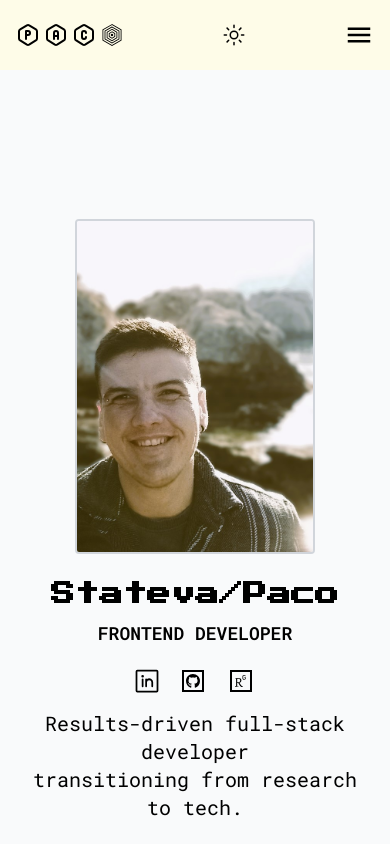
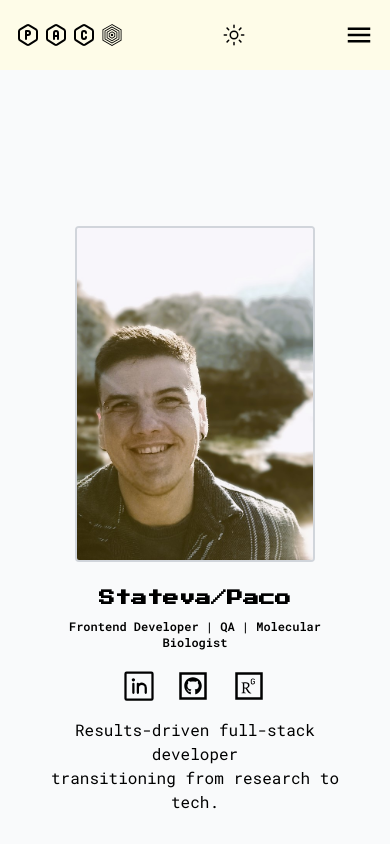
Before and after one commit to torbalansky/portfolio-pako, a React (Vite) app: page / in a window 390 px wide. Shown: the top 844 px of the page. Built offline with nearby package versions, Linux system fonts and the light colour scheme.

Commit message:
Update stack, about and hero section.

```diff
--- a/src/Data/Data.js
+++ b/src/Data/Data.js
@@ -8,7 +8,7 @@ import { RiJavascriptLine } from "react-icons/ri";
 import { FaHtml5, FaCss3Alt, FaNodeJs, FaPython, FaGitSquare  } from "react-icons/fa";
 import { RiReactjsFill, RiTailwindCssFill } from "react-icons/ri";
 import { BiLogoMongodb, BiLogoPostgresql, BiLogoDjango } from "react-icons/bi";
-import { SiTypescript , SiPostman, SiVite  } from "react-icons/si";
+import { SiTypescript , SiPostman, SiVite, SiSelenium, SiJira } from "react-icons/si";
 
 export const NavbarData = [
   {
@@ -199,4 +199,18 @@ export const techData = [
     logo: SiVite,
     backgroundColor: "#646CFF",
   },
+
+  {
+    id: 15,
+    title: "Selenium",
+    logo: SiSelenium,
+    backgroundColor: "#4DB33D",
+  },
+
+  {
+    id: 16,
+    title: "Jira",
+    logo: SiJira,
+    backgroundColor: "#1572B6",
+  },
 ];
--- a/src/components/About.jsx
+++ b/src/components/About.jsx
@@ -30,15 +30,15 @@ const About = () => {
             <p className='p-2 font-mono text-left' data-aos='fade-up'>
               Hearing about Dolly the Sheep (5th of July 1996) sparked my fascination with molecular biology. So I ended up defending:
             </p>
-            <LadderStep title="Ph.D. in Biochemistry" icon={<GiGraduateCap className="w-10 h-10" />} />
+            <LadderStep title="Ph.D. in Molecular Biology" icon={<GiGraduateCap className="w-10 h-10" />} />
             <p className='p-2 font-mono text-left' data-aos='fade-up'>
               Gained a solid foundation in molecular biology, focusing on nanotech and protein post-translational modification.
             </p>
             <LadderStep title="2nd Big Inspiration: Coding Discovery" icon={<FaLaptopCode className="w-10 h-10" />} />
             <p className='p-2 font-mono text-left' data-aos='fade-up'>
-              During my second postdoc, I felt the same excitement I had for Dolly when I discovered coding. It opened a new world for me—new languages, a way of communicating with machines, and new ways of understanding the world. Since that moment, I’ve committed myself to becoming a developer, eager to explore and innovate through code.
-            <br /> I am currently seeking a company where I can learn and grow, aspiring to become a coding guru one day.
-            The complexity and variety of stacks I need to master can be overwhelming, but I am patient and willing to put in the effort.
+            During my second postdoc, I felt the same excitement I had for Dolly when I discovered coding. It opened a new world for me—new languages, a way of communicating with machines, and new ways of understanding the world. Since that moment, I’ve committed myself to becoming a developer, eager to explore and innovate through code.
+            <br /><br /> In addition to my development journey, I am also passionate about Quality Assurance. I completed a course in QA at SoftUni, which deepened my interest in this field. My research background makes me well-suited for QA, as I am detail-oriented and have a keen eye for discrepancies. I possess strong analytical and problem-solving skills, and excellent attention to detail.
+            <br /><br />I am currently seeking a company where I can learn and grow in the tech world. The complexity and variety of stacks I need to master can be overwhelming, but I am patient and willing to put in the effort.
             </p>
             <LadderStep title="Hobbies" icon={<BsHeadsetVr className="w-10 h-10" />} />
             <p className='p-2 font-mono text-left' data-aos='fade-up'>
--- a/src/components/Hero.jsx
+++ b/src/components/Hero.jsx
@@ -12,20 +12,20 @@ const Hero = () => {
           <img src={heroImg} alt="Profile picture of Pako" className="w-60 h-800 md:w-60 md:h-80 rounded border-2 border-gray-300" />
         </div>
         <div className="flex flex-col items-center md:items-center justify-center">
-          <h1 className="text-2xl md:text-3xl font-bold mt-2 md:mt-4">Stateva/Paco</h1>
-          <h2 className="font-mono text-md md:text-md font-semibold mt-1 md:mt-2">FRONTEND DEVELOPER</h2>
+          <h1 className="text-1xl md:text-3xl font-bold mt-2 md:mt-4">Stateva/Paco</h1>
+          <p className="font-mono text-xs md:text-xs font-semibold m-2 md:mt-3">Frontend Developer | QA | Molecular Biologist</p>
           <div className="flex justify-center md:justify-start gap-4 mt-2 items-center">
             <a href="https://www.linkedin.com/in/pacostathis/" target="_blank" rel="noopener noreferrer">
-              <PiLinkedinLogo className="w-7 h-7 md:w-8 md:h-8 cursor-pointer transition-all duration-200 ease-in-out hover:scale-110" />
+              <PiLinkedinLogo className="w-9 h-9 md:w-11 md:h-11 cursor-pointer transition-all duration-200 ease-in-out hover:scale-110" />
             </a>
             <a href="https://github.com/torbalansky" target="_blank" rel="noopener noreferrer">
-              <LiaGithubSquare className="w-8 h-8 md:w-9 md:h-9 cursor-pointer transition-all duration-200 ease-in-out hover:scale-110" />
+              <LiaGithubSquare className="w-10 h-10 md:w-12 md:h-12 cursor-pointer transition-all duration-200 ease-in-out hover:scale-110" />
             </a>
             <a href="https://www.researchgate.net/profile/Silviya-Stateva" target="_blank" rel="noopener noreferrer">
-              <LiaResearchgate className="w-8 h-8 md:w-9 md:h-9 cursor-pointer transition-all duration-200 ease-in-out hover:scale-110" />
+              <LiaResearchgate className="w-10 h-10 md:w-12 md:h-12 cursor-pointer transition-all duration-200 ease-in-out hover:scale-110" />
             </a>
           </div>
-          <p className="font-mono mt-3 md:mt-4 text-xl mb-2 md:text-base">
+          <p className="font-mono mt-3 md:mt-4 text-base mb-2 md:text-base">
             Results-driven full-stack developer <br /> transitioning from research to tech.
           </p>
         </div>
```
